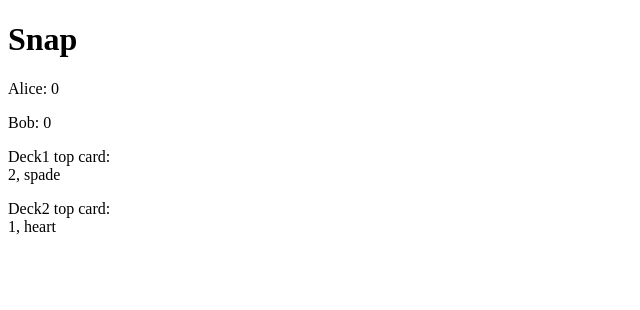
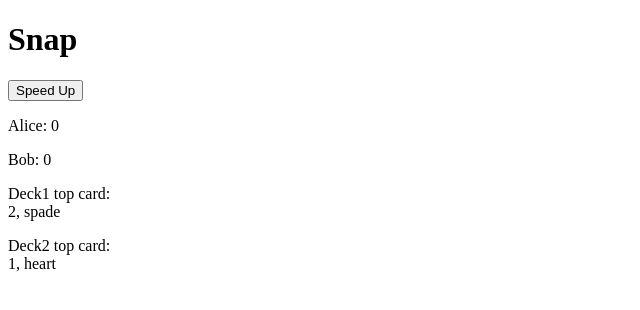
Before and after one commit to DaveBird99/snap, a React (Create React App) app: page / in a window 1280 px wide. Shown: the top 310 px of the page, without its empty margins (0-640 px from the left). Built offline with nearby package versions, Linux system fonts and the light colour scheme.

Commit message:
Updated test and added readme

```diff
--- a/src/App.tsx
+++ b/src/App.tsx
@@ -58,9 +58,12 @@ function App() {
     return 'Draw'
   }
 
+  const speedUp = () => setInterval(interval/2)
+
   return (
     <div>
       <h1>Snap</h1>
+      <p><button onClick={speedUp}>Speed Up</button></p>
       <p>{player1.playerName}: {player1.score}</p>
       <p>{player2.playerName}: {player2.score}</p>
       <p>Deck1 top card:{cardDiv(deck1.topCard)}</p>
```
Also changed, not shown: 2 other files (tests, documents, lock files or other folders).
